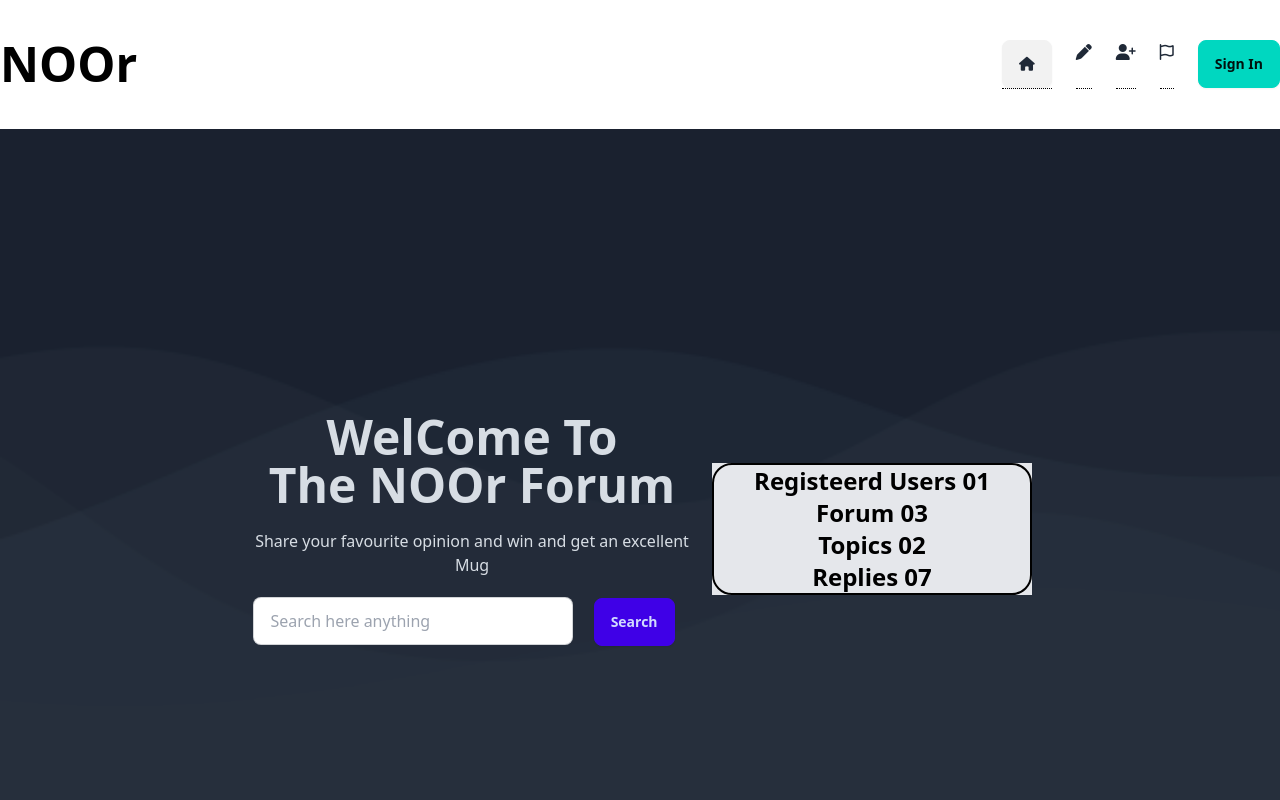
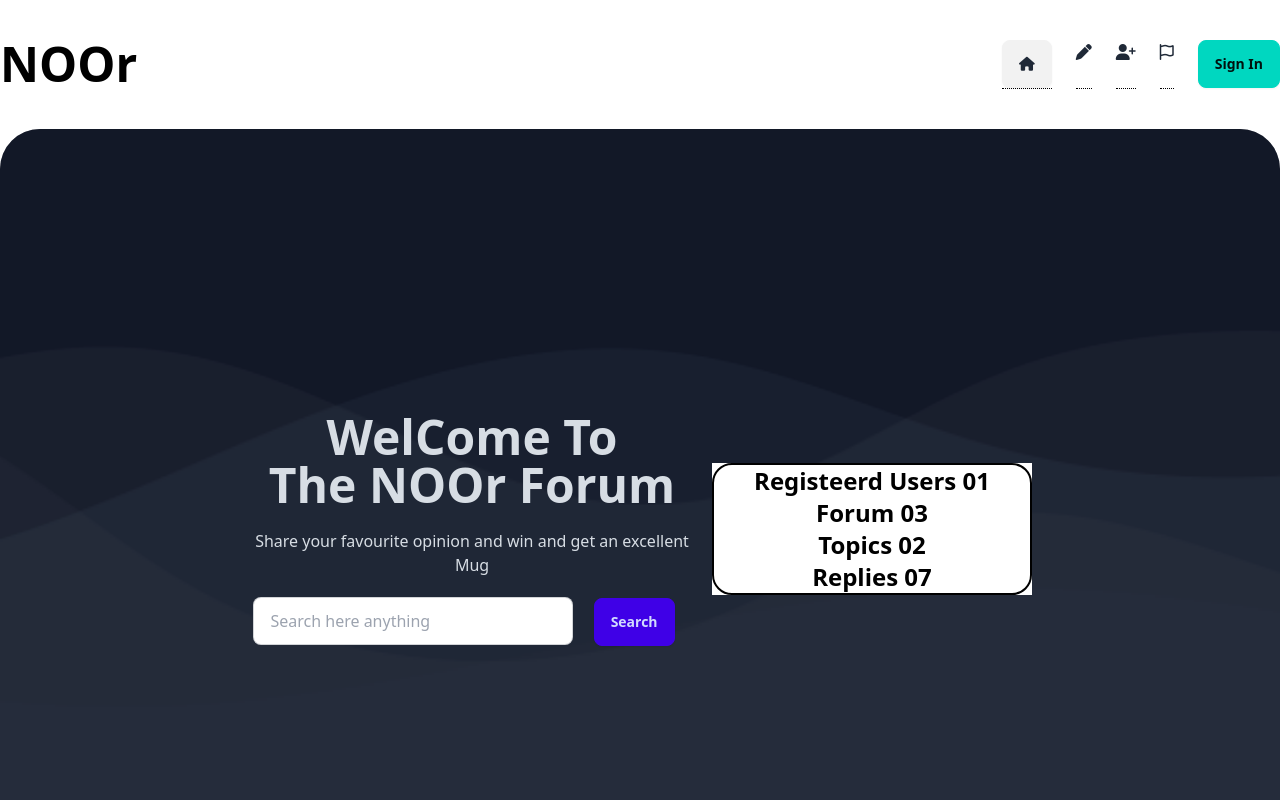
Before and after one commit to shahab-24/Retro-Forum, a plain HTML site: page index.html in a window 1280 px wide. Shown: the top 800 px of the page. Drawn offline with nearby package versions, Linux system fonts and the light colour scheme; no server answers.

Commit message:
modify hero section

```diff
--- a/index.html
+++ b/index.html
@@ -43,17 +43,18 @@
 
     <!-- hero section -->
     <section>
-      <div class="rounded-3xl">
-        <div class="hero min-h-screen bg-slate-950" style="background-image: url(images/bgbanner.png);">
-          <div class="hero-overlay bg-opacity-60"></div>
-          <div class="hero-content text-center text-neutral-content">
+      <div class="rounded-4xl">
+        <div style="border-radius: 40px;" class="hero min-h-screen bg-slate-950" >
+          <img class="object-cover w-full h-full" src="images/bgbanner.png" alt="">
+          <div style="border-radius: 40px;" class="hero-overlay bg-opacity-40"></div>
+          <div class="hero-content text-center text-neutral-content" >
             <div class="max-w-md">
               <h1 class="mb-5 text-5xl font-bold">WelCome To <br> The NOOr Forum</h1>
               <p class="mb-5">Share your favourite opinion and win and get an excellent Mug</p>
               <input id="input_field" type="text" placeholder="Search here anything" class="input input-bordered w-full max-w-xs"/>
               <button onclick="handleSearch()" id="search_button" class="btn btn-active btn-primary mx-4">Search</button>
             </div>
-            <div class="bg-gray-200 flex flex-col gap-4">
+            <div class="bg-[white] flex flex-col gap-4">
               <div style="border-radius: 20px; border:2px solid black;" class="flex w-80 justify-between flex-col text-black text-2xl font-semibold text-center rounded-3xl">
                 <h4>Registeerd Users 01</h4>
                 <h4>Forum 03</h4>
```
